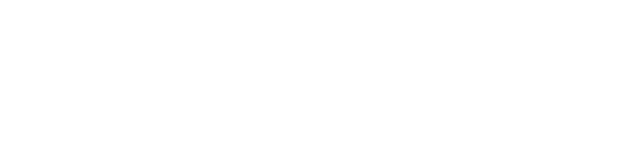
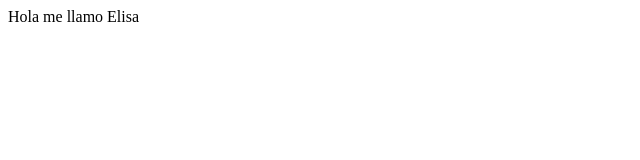
Before and after one commit to elisa212103/ci-cd, a plain HTML site: page src/index.html in a window 1280 px wide. Shown: the whole page, without its empty margins (0-640 px from the left). Drawn offline with Linux system fonts and the light colour scheme.

Commit message:
feat: add body

```diff
--- a/src/index.html
+++ b/src/index.html
@@ -2,5 +2,5 @@
 <!DOCTYPE html>
 <html>
 <head><title></title></head>
-<body></body>
+<body>Hola me llamo Elisa</body>
 </html>
```
